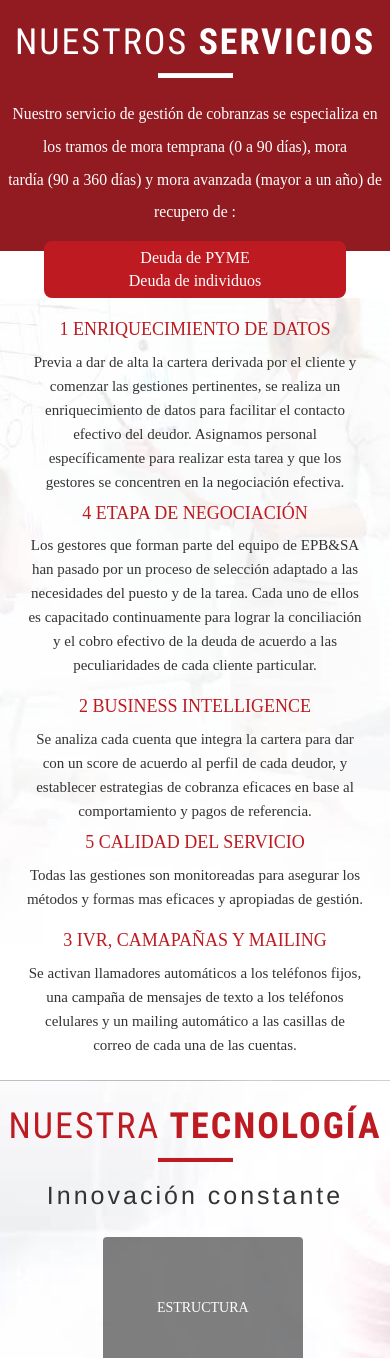
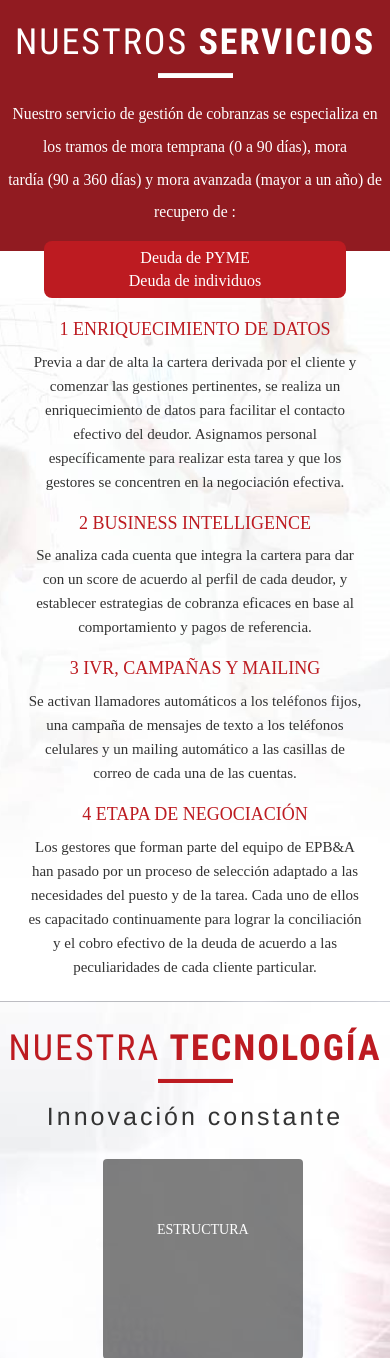
Before and after one commit to rodrigo1990/Epb, a PHP site: page / in a window 390 px wide. Shown: the part 4076-5434 px from the top of the page. Run offline with PHP 8.4, Linux system fonts and the light colour scheme; some libraries are stand-ins or nearby versions; some web fonts are replaced.

Commit message:
cambios responsive mas brouchere
cambios responsive mas brouchere

```diff
--- a/css/estilos.css
+++ b/css/estilos.css
@@ -2,7 +2,7 @@
 	General
 \*------------------------------------*/
 body{
-  overflow-x:hidden;
+  overflow-x:hidden !important;
 }
 
 
@@ -739,6 +739,16 @@ section#reconocimientos h5{
   letter-spacing: 1px;
 }
 
+@media only screen and (max-width: 1024px){
+
+#reconocimientos ul li{
+  margin-top: 10px;
+}
+
+
+}
+
+
 /*------------------------------------*\
   Nuestra tecnologia
 \*------------------------------------*/
@@ -778,11 +788,11 @@ section#reconocimientos h5{
 }
 
 
-#tecnologia ul li:hover{
+/*#tecnologia ul li:hover{
   background-color: rgba(189,27,33,0.85);
   transition:background-color 0.5s;
 
-}
+}*/
 
 
 #tecnologia ul li .one-line{
@@ -879,7 +889,14 @@ section#clientes .row:nth-child(1){
 
 }
 
+@media only screen and (min-width: 768px) and (min-width: 768px){
 
+  #lista-servicios .container{
+    width: auto
+
+  }
+
+}
 
 
 /*------------------------------------*\
@@ -896,15 +913,25 @@ section#clientes .row:nth-child(1){
 
 #contacto-form i{
   color:#BD1B21;
+  transition:color 0.5s;
 }
 
-#contacto-form .left{
-  margin-left: 5%;
+#contacto-form i:hover {
+
+    color:black;
+    transition:color 0.5s;
+
 }
 
-#contacto-form i.left{
+
+
+/*#contacto-form .left{
+  margin-left: 5%;
+}*/
+
+/*#contacto-form i.left{
   margin-left: 0;
-}
+}*/
 
 #contacto-form img{
   margin-top: 5%;
@@ -957,8 +984,9 @@ textarea{
 }
 
 #contacto-form .left {
-    margin-left: auto;
-    float:none;
+      text-align: center;
+    width: 100%;
+    margin:auto !important;
 }
 
 #contacto-form img{
--- a/css/footer.css
+++ b/css/footer.css
@@ -31,4 +31,17 @@ footer p{
   footer p.left, footer a.left{
 	float:none;
   }
+
+
 }
+
+@media only screen and (min-width: 769px) and (max-width: 1024px){
+  footer .flex{
+    flex-direction: column;
+  }
+
+  footer p.left, footer a.left{
+  float:none;
+  }
+
+}
--- a/inc/footer.html
+++ b/inc/footer.html
@@ -10,7 +10,7 @@
 				<li><b>Mail:</b> info@epb.com.ar</li>
 			</ul>
 		</div>
-		<div class="col-lg-3 col-xs-12">
+		<div class="col-lg-3 col-sm-12 col-md-12 col-xs-12">
 			<p class="left"><b>SEGUINOS EN:</b></p>
 			<a href="https://www.facebook.com/pages/biz/company/Estudio-Palmero-de-Belizan-y-Asociados-SA-1370207849695490/" class="left" target="_blank" ><i class="footer-icon fa fa-facebook"></i></a>
 			<a href="https://ar.linkedin.com/company/estudio-palmero-de-beliz%C3%A1n-y-asoc-"  target="_blank" class="left"><i class="footer-icon fab fa-linkedin-in"></i></a>
--- a/inc/header.html
+++ b/inc/header.html
@@ -11,8 +11,10 @@
 						<!-- /Logo -->
 
 						<!-- Collapse nav button -->
-						<div class="nav-collapse"  onClick="mostrarMenu(); return false">
-							<span></span>
+						<div class="nav-collapse"  >
+							<a onClick="mostrarMenu(); return false">
+								<span></span>
+							</a>
 						</div>
 						<!-- /Collapse nav button -->
 					</div>
--- a/index.php
+++ b/index.php
@@ -22,7 +22,7 @@
 				<b>Bancos, Empresas y PyMES</b></span>
 			</p>
 
-			<a class="download-button" href="">
+			<a class="download-button" href="files/brouchure.zip">
 				<img src="imagenes/icon/download-icon.png" alt="">
 				Descargá nuestro BROCHURE
 			</a>
@@ -173,7 +173,7 @@
 					<h4 class="">VISIÓN</h4>
 				</div>
 			</div>
-			<div class="col-lg-8 col-md-12 col-sm-12 col-xs-12">
+			<div class="col-lg-8 col-md-8 col-sm-12 col-xs-12">
 				<p>Convertirnos en la empresa líder de recupero y gestión de mora en <br> Argentina.</p>
 			</div>
 		</div>
@@ -212,9 +212,9 @@
 				 personal específicamente para realizar esta tarea y que los gestores se concentren en la negociación efectiva.
 				</p>
 			</div>
-			<div class="col-lg-6 col-md-6 col-sm-6">
+			<div class="col-lg-6 col-md-6 col-sm-6 hidden-xs">
 				<h4>4 ETAPA DE NEGOCIACIÓN</h4>
-				<p>Los gestores que forman parte del equipo de EPB&SA han pasado por un proceso de selección adaptado a las necesidades del puesto
+				<p>Los gestores que forman parte del equipo de EPB&A han pasado por un proceso de selección adaptado a las necesidades del puesto
 					y de la tarea. Cada uno de ellos es capacitado continuamente para lograr la conciliación y el cobro efectivo de la deuda de acuerdo a
 					las peculiaridades de cada cliente particular.
 				</p>
@@ -229,7 +229,7 @@
 					estrategias de cobranza eficaces en base al comportamiento y  pagos de referencia.
 				</p>
 			</div>
-			<div class="col-lg-6 col-md-6 col-sm-6">
+			<div class="col-lg-6 col-md-6 col-sm-6 hidden-xs">
 				<h4>5 CALIDAD DEL SERVICIO</h4>
 				<p>Todas las gestiones son monitoreadas para asegurar los  métodos y formas mas eficaces y apropiadas de gestión.</p>
 			</div>
@@ -238,10 +238,24 @@
 	<div class="row">
 		<div class="container">
 			<div class="col-lg-6 col-md-6 col-sm-6">
-				<h4>3 IVR, CAMAPAÑAS Y MAILING</h4>
+				<h4>3 IVR, CAMPAÑAS Y MAILING</h4>
 				<p>Se activan llamadores automáticos a los teléfonos fijos, una  campaña de mensajes de texto a los teléfonos celulares y un
 					mailing automático a las casillas de correo de cada una de las  cuentas.</p>
 			</div>
+
+			<div class="hidden-lg hidden-md hidden-sm col-xs-12">
+				<h4>4 ETAPA DE NEGOCIACIÓN</h4>
+				<p>Los gestores que forman parte del equipo de EPB&A han pasado por un proceso de selección adaptado a las necesidades del puesto
+					y de la tarea. Cada uno de ellos es capacitado continuamente para lograr la conciliación y el cobro efectivo de la deuda de acuerdo a
+					las peculiaridades de cada cliente particular.
+				</p>
+			</div>
+
+			<div class="col-lg-6 col-md-6 col-sm-6 hidden-xs">
+				<h4>5 CALIDAD DEL SERVICIO</h4>
+				<p>Todas las gestiones son monitoreadas para asegurar los  métodos y formas mas eficaces y apropiadas de gestión.</p>
+			</div>
+
 			<div class="col-lg-6 col-md-6 col-sm-6">
 
 			</div>
@@ -373,9 +387,7 @@
 		<h1>CONTACTANOS</h1>
 		<hr>
 	</div>
-	<div class="container-fluid">
-		<div id="map" style="height: 389px;width:105%;"></div>
-	</div>
+		<div id="map" style="height: 389px;"></div>
 </section>
 <section id="contacto-form" style="background-image:url(imagenes/BkGround/contacto.jpg);" class="background" style="">
 	<div class="row background"  >
@@ -393,9 +405,9 @@
 					<p>Lunes a viernes de 9 a 19hs</p>
 					<p>Sábados de 8 a 12 hs</p>
 					<h3>SEGUINOS EN</h3>
-					<i class="fa fa-facebook left"></i><p class="left">/EPByasoc</p>
-					<br><br>
-					<i class="fab fa-linkedin-in left"></i><p class="left">/EPByasoc</p>
+					<a href="https://www.facebook.com/pages/biz/company/Estudio-Palmero-de-Belizan-y-Asociados-SA-1370207849695490/" target="_blank" class="left"><i class="fa fa-facebook"></i></a>
+
+					<a href="https://ar.linkedin.com/company/estudio-palmero-de-beliz%C3%A1n-y-asoc-" target="_blank" class="left" style="margin-left:4%"><i class="fab fa-linkedin-in"></i></a>
 			</div>
 			<div class="col-lg-4 col-md-4 col-sm-12 col-xs-12">
 				<ul>
```
Also changed, not shown: 1 other file.
